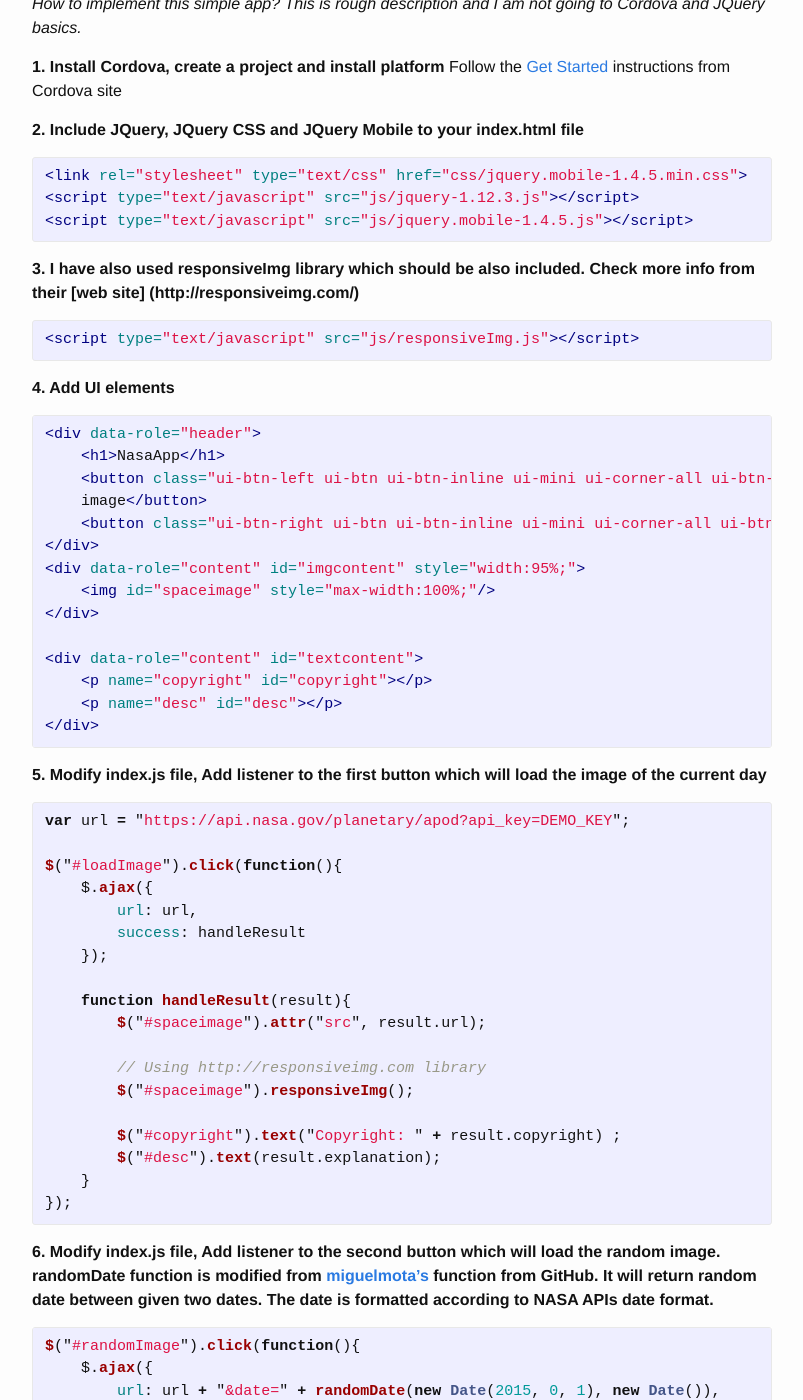
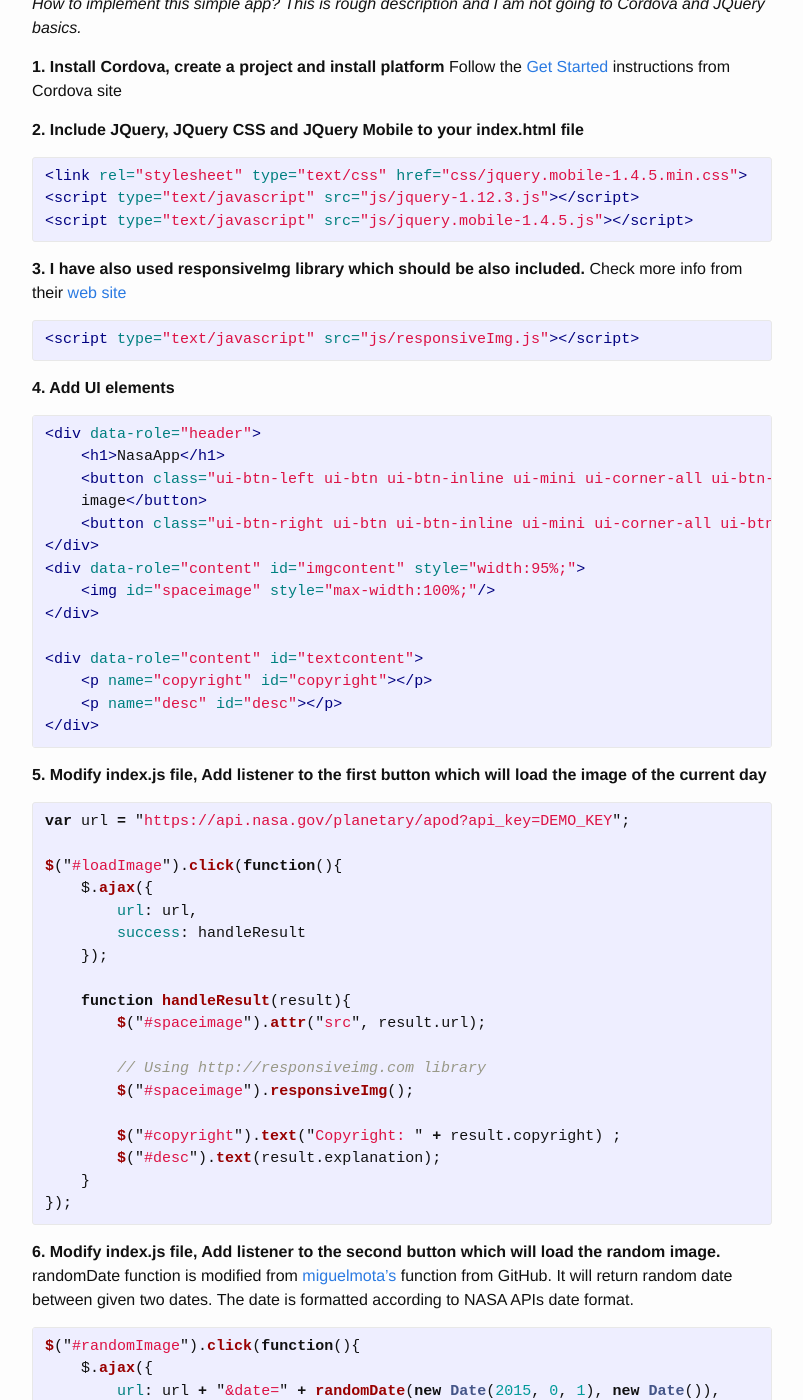
Before and after one commit to juhahinkula/juhahinkula.github.io, a Jekyll site: the page built from _posts/2016-05-20-welcome-to-jekyll.markdown, in a window 1280 px wide and 1400 px high, scrolled down 1288 px. Shown: the whole window, without its empty margins (238-1041 px from the left). Built offline with Jekyll 4.4.1, drawn with Linux system fonts in a browser that asks for light colours.

Commit message:
modifying first blog

```diff
--- a/_posts/2016-05-20-welcome-to-jekyll.markdown
+++ b/_posts/2016-05-20-welcome-to-jekyll.markdown
@@ -36,7 +36,7 @@ Follow the [Get Started](https://cordova.apache.org/#getstarted) instructions fr
 <script type="text/javascript" src="js/jquery.mobile-1.4.5.js"></script>
 {% endhighlight %}
 
-**3. I have also used responsiveImg library which should be also included. Check more info from their [web site] (http://responsiveimg.com/)**
+**3. I have also used responsiveImg library which should be also included.** Check more info from their [web site](http://responsiveimg.com/)
 
 {% highlight html %}
 <script type="text/javascript" src="js/responsiveImg.js"></script>
@@ -84,7 +84,7 @@ $("#loadImage").click(function(){
 });
 {% endhighlight %}
 
-**6. Modify index.js file, Add listener to the second button which will load the random image. randomDate function is modified from [miguelmota's](https://gist.github.com/miguelmota/5b67e03845d840c949c4) function from GitHub. It will return random date between given two dates. The date is formatted according to NASA APIs date format.**
+**6. Modify index.js file, Add listener to the second button which will load the random image.** randomDate function is modified from [miguelmota's](https://gist.github.com/miguelmota/5b67e03845d840c949c4) function from GitHub. It will return random date between given two dates. The date is formatted according to NASA APIs date format.
 
 {% highlight javascript %}
 $("#randomImage").click(function(){
```
